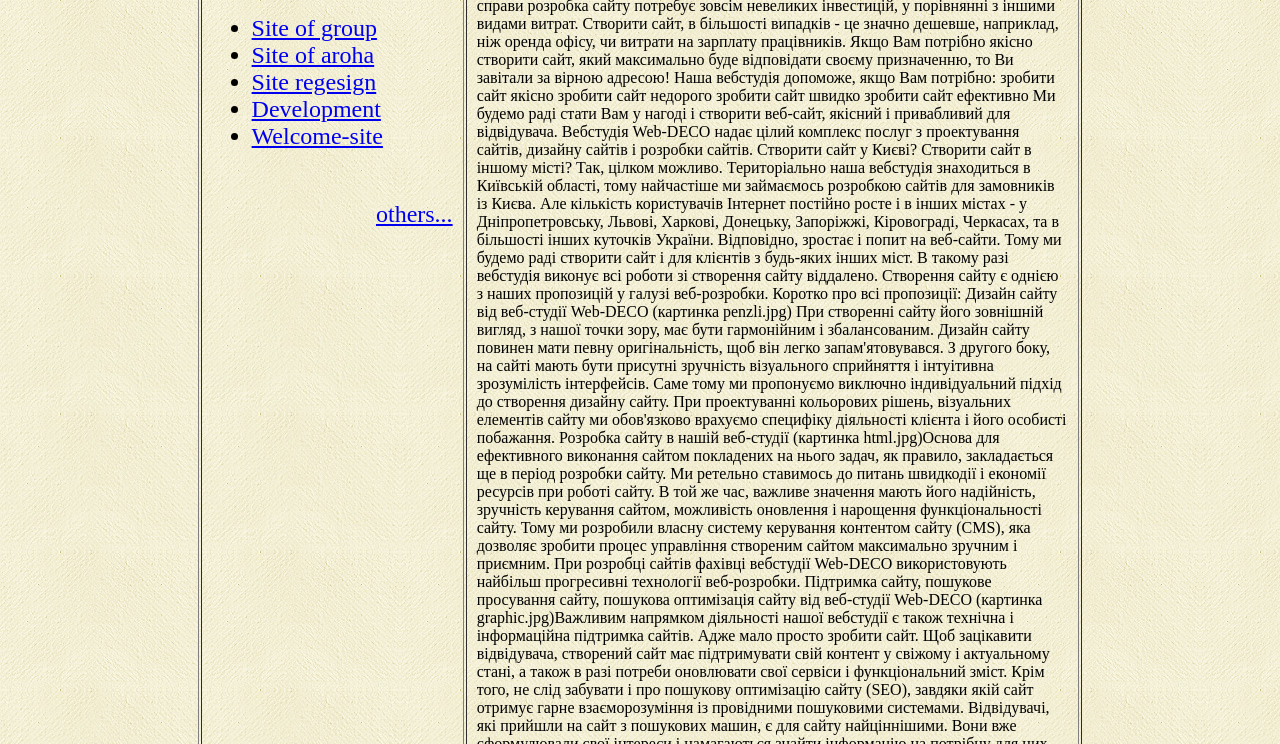
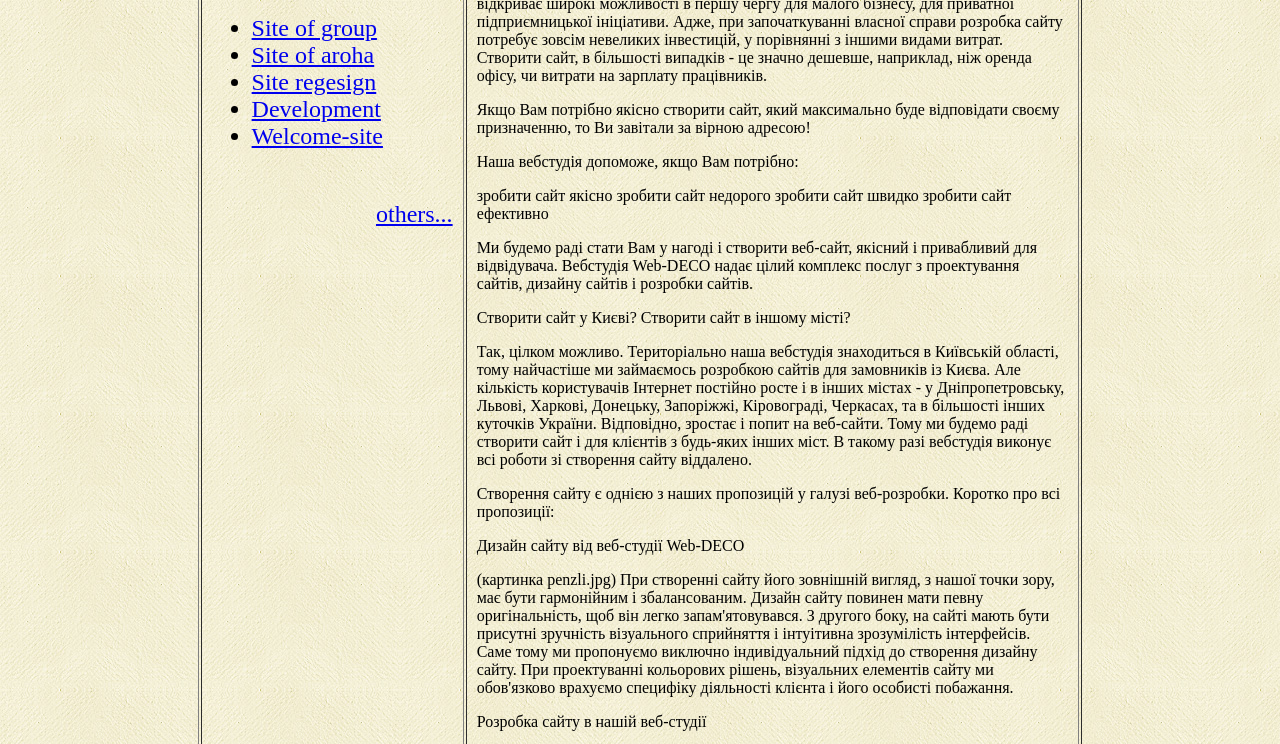
Before and after one commit to MarharytaKoreva/MarharytaKoreva.github.io, a plain HTML site: page index.html in a window 1280 px wide. Shown: the part 276-1020 px from the top of the page. Drawn offline with Linux system fonts and the light colour scheme.

Commit message:
12 - Виставити абзаци

```diff
--- a/index.html
+++ b/index.html
@@ -36,41 +36,29 @@
 				</ul>
 				</font>
 				</td>
-				<td width="70%">Зробити сайт з нами легко
-   Створення власного сайту - це не тільки прерогатива великого бізнесу. Інтернет відкриває широкі можливості в першу чергу для малого бізнесу, для приватної підприємницької ініціативи. Адже, при започаткуванні власної справи розробка сайту потребує зовсім невеликих інвестицій, у порівнянні з іншими видами витрат. Створити сайт, в більшості випадків - це значно дешевше, наприклад, ніж оренда офісу, чи витрати на зарплату працівників.
-
-Якщо Вам потрібно якісно створити сайт, який максимально буде відповідати своєму призначенню, то Ви завітали за вірною адресою!
-
-Наша вебстудія допоможе, якщо Вам потрібно:
-
+				<td width="70%"><p>Зробити сайт з нами легко.</p>
+   <p>Створення власного сайту - це не тільки прерогатива великого бізнесу. Інтернет відкриває широкі можливості в першу чергу для малого бізнесу, для приватної підприємницької ініціативи. Адже, при започаткуванні власної справи розробка сайту потребує зовсім невеликих інвестицій, у порівнянні з іншими видами витрат. Створити сайт, в більшості випадків - це значно дешевше, наприклад, ніж оренда офісу, чи витрати на зарплату працівників.</p>
+   <p>Якщо Вам потрібно якісно створити сайт, який максимально буде відповідати своєму призначенню, то Ви завітали за вірною адресою!</p>
+<p>Наша вебстудія допоможе, якщо Вам потрібно:</p>
+<p>
     зробити сайт якісно
     зробити сайт недорого
     зробити сайт швидко
     зробити сайт ефективно
-
-Ми будемо раді стати Вам у нагоді і створити веб-сайт, якісний і привабливий для відвідувача. Вебстудія Web-DECO надає цілий комплекс послуг з проектування сайтів, дизайну сайтів і розробки сайтів.
-
-Створити сайт у Києві? Створити сайт в іншому місті?
-
-Так, цілком можливо. Територіально наша вебстудія знаходиться в Київській області, тому найчастіше ми займаємось розробкою сайтів для замовників із Києва. Але кількість користувачів Інтернет постійно росте і в інших містах - у Дніпропетровську, Львові, Харкові, Донецьку, Запоріжжі, Кіровограді, Черкасах, та в більшості інших куточків України. Відповідно, зростає і попит на веб-сайти. Тому ми будемо раді створити сайт і для клієнтів з будь-яких інших міст. В такому разі вебстудія виконує всі роботи зі створення сайту віддалено.
-
-Створення сайту є однією з наших пропозицій у галузі веб-розробки. Коротко про всі пропозиції:
-
-Дизайн сайту від веб-студії Web-DECO
-
-(картинка penzli.jpg) При створенні сайту його зовнішній вигляд, з нашої точки зору, має бути гармонійним і збалансованим. Дизайн сайту повинен мати певну оригінальність, щоб він легко запам'ятовувався. З другого боку, на сайті мають бути присутні зручність візуального сприйняття і інтуітивна зрозумілість інтерфейсів. Саме тому ми пропонуємо виключно індивідуальний підхід до створення дизайну сайту. При проектуванні кольорових рішень, візуальних елементів сайту ми обов'язково врахуємо специфіку діяльності клієнта і його особисті побажання.
-
-Розробка сайту в нашій веб-студії
-
-(картинка html.jpg)Основа для ефективного виконання сайтом покладених на нього задач, як правило, закладається ще в період розробки сайту. Ми ретельно ставимось до питань швидкодії і економії ресурсів при роботі сайту. В той же час, важливе значення мають його надійність, зручність керування сайтом, можливість оновлення і нарощення функціональності сайту. Тому ми розробили власну систему керування контентом сайту (CMS), яка дозволяє зробити процес управління створеним сайтом максимально зручним і приємним.
-
-При розробці cайтів фахівці вебстудії Web-DECO використовують найбільш прогресивні технології веб-розробки.
-
-Підтримка сайту, пошукове просування сайту, пошукова оптимізація сайту від веб-студії Web-DECO
-
-(картинка graphic.jpg)Важливим напрямком діяльності нашої вебстудії є також технічна і інформаційна підтримка сайтів. Адже мало просто зробити сайт. Щоб зацікавити відвідувача, створений сайт має підтримувати свій контент у свіжому і актуальному стані, а також в разі потреби оновлювати свої сервіси і функціональний зміст. Крім того, не слід забувати і про пошукову оптимізацію сайту (SEO), завдяки якій сайт отримує гарне взаєморозуміння із провідними пошуковими системами. Відвідувачі, які прийшли на сайт з пошукових машин, є для сайту найціннішими. Вони вже сформулювали свої інтереси і намагаються знайти інформацію на потрібну для них тему. Саме тому дуже важливо направити на сайт відвідувачів з пошукових систем, які задають цільові фрази, що стосуються Вашого бізнесу. Тож задача пошукової оптимізації - просування сайту в верхні рядки результатів пошукових систем за ключовими словами, які шукає користувач. Це дає гарну можливість привернути увагу до сайту з боку великої кількості зацікавлених відвідувачів.
-
-Звертайтесь до веб-студії Web-DECO, і ми з радістю застосуємо свої здібності і досвід для вирішення Ваших задач! Ми можемо створити сайт, який стане для Вас вдалою інвестицією.</td>
+</p>
+<p>Ми будемо раді стати Вам у нагоді і створити веб-сайт, якісний і привабливий для відвідувача. Вебстудія Web-DECO надає цілий комплекс послуг з проектування сайтів, дизайну сайтів і розробки сайтів.</p>
+<p>Створити сайт у Києві? Створити сайт в іншому місті?</p>
+<p>Так, цілком можливо. Територіально наша вебстудія знаходиться в Київській області, тому найчастіше ми займаємось розробкою сайтів для замовників із Києва. Але кількість користувачів Інтернет постійно росте і в інших містах - у Дніпропетровську, Львові, Харкові, Донецьку, Запоріжжі, Кіровограді, Черкасах, та в більшості інших куточків України. Відповідно, зростає і попит на веб-сайти. Тому ми будемо раді створити сайт і для клієнтів з будь-яких інших міст. В такому разі вебстудія виконує всі роботи зі створення сайту віддалено.</p>
+<p>Створення сайту є однією з наших пропозицій у галузі веб-розробки. Коротко про всі пропозиції:</p>
+<p>Дизайн сайту від веб-студії Web-DECO</p>
+<p>(картинка penzli.jpg) При створенні сайту його зовнішній вигляд, з нашої точки зору, має бути гармонійним і збалансованим. Дизайн сайту повинен мати певну оригінальність, щоб він легко запам'ятовувався. З другого боку, на сайті мають бути присутні зручність візуального сприйняття і інтуітивна зрозумілість інтерфейсів. Саме тому ми пропонуємо виключно індивідуальний підхід до створення дизайну сайту. При проектуванні кольорових рішень, візуальних елементів сайту ми обов'язково врахуємо специфіку діяльності клієнта і його особисті побажання.</p>
+<p>Розробка сайту в нашій веб-студії</p>
+<p>(картинка html.jpg)Основа для ефективного виконання сайтом покладених на нього задач, як правило, закладається ще в період розробки сайту. Ми ретельно ставимось до питань швидкодії і економії ресурсів при роботі сайту. В той же час, важливе значення мають його надійність, зручність керування сайтом, можливість оновлення і нарощення функціональності сайту. Тому ми розробили власну систему керування контентом сайту (CMS), яка дозволяє зробити процес управління створеним сайтом максимально зручним і приємним.</p>
+<p>При розробці cайтів фахівці вебстудії Web-DECO використовують найбільш прогресивні технології веб-розробки.</p>
+<p>Підтримка сайту, пошукове просування сайту, пошукова оптимізація сайту від веб-студії Web-DECO</p>
+<p>(картинка graphic.jpg)Важливим напрямком діяльності нашої вебстудії є також технічна і інформаційна підтримка сайтів. Адже мало просто зробити сайт. Щоб зацікавити відвідувача, створений сайт має підтримувати свій контент у свіжому і актуальному стані, а також в разі потреби оновлювати свої сервіси і функціональний зміст. Крім того, не слід забувати і про пошукову оптимізацію сайту (SEO), завдяки якій сайт отримує гарне взаєморозуміння із провідними пошуковими системами. Відвідувачі, які прийшли на сайт з пошукових машин, є для сайту найціннішими. Вони вже сформулювали свої інтереси і намагаються знайти інформацію на потрібну для них тему. Саме тому дуже важливо направити на сайт відвідувачів з пошукових систем, які задають цільові фрази, що стосуються Вашого бізнесу. Тож задача пошукової оптимізації - просування сайту в верхні рядки результатів пошукових систем за ключовими словами, які шукає користувач. Це дає гарну можливість привернути увагу до сайту з боку великої кількості зацікавлених відвідувачів.</p>
+<p>Звертайтесь до веб-студії Web-DECO, і ми з радістю застосуємо свої здібності і досвід для вирішення Ваших задач! Ми можемо створити сайт, який стане для Вас вдалою інвестицією.</p>
+</td>
 			</tr>
 			<tr>
 				<td colspan="2" valign="middle" height="90">
```
